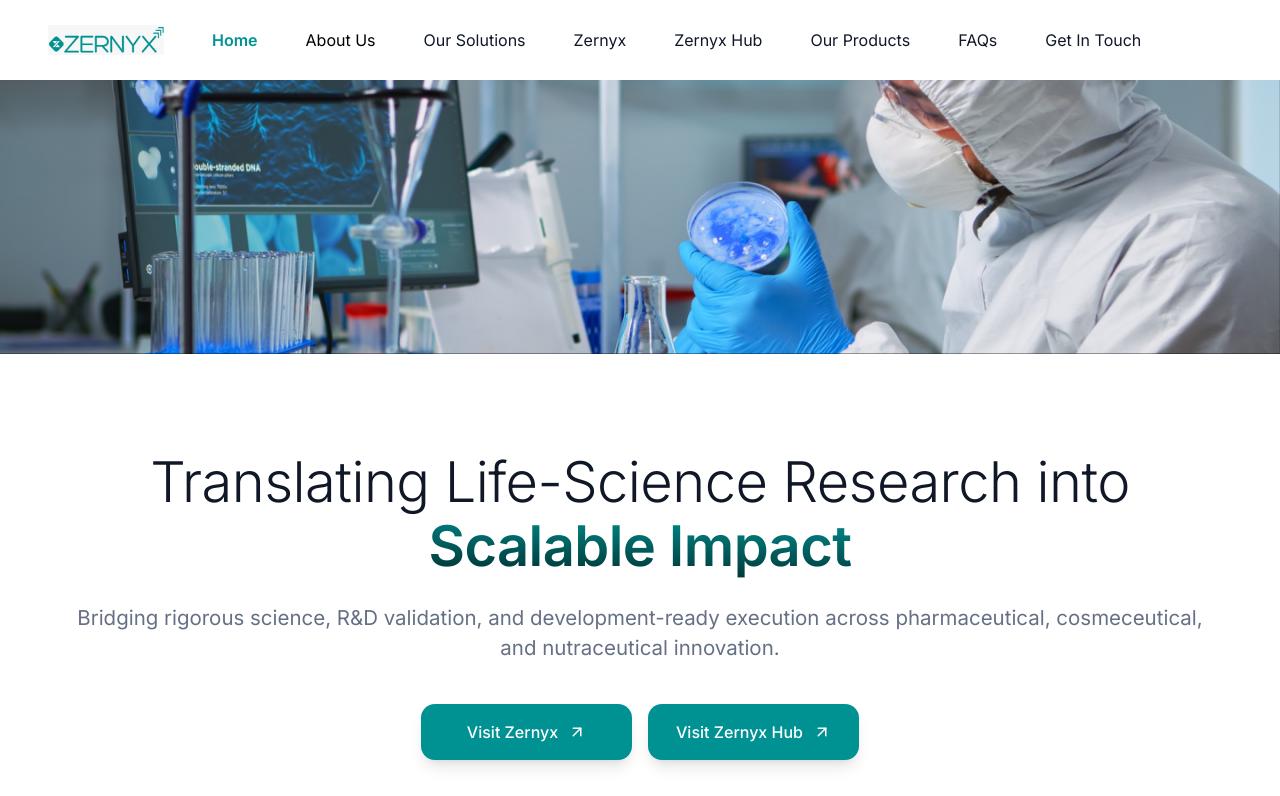
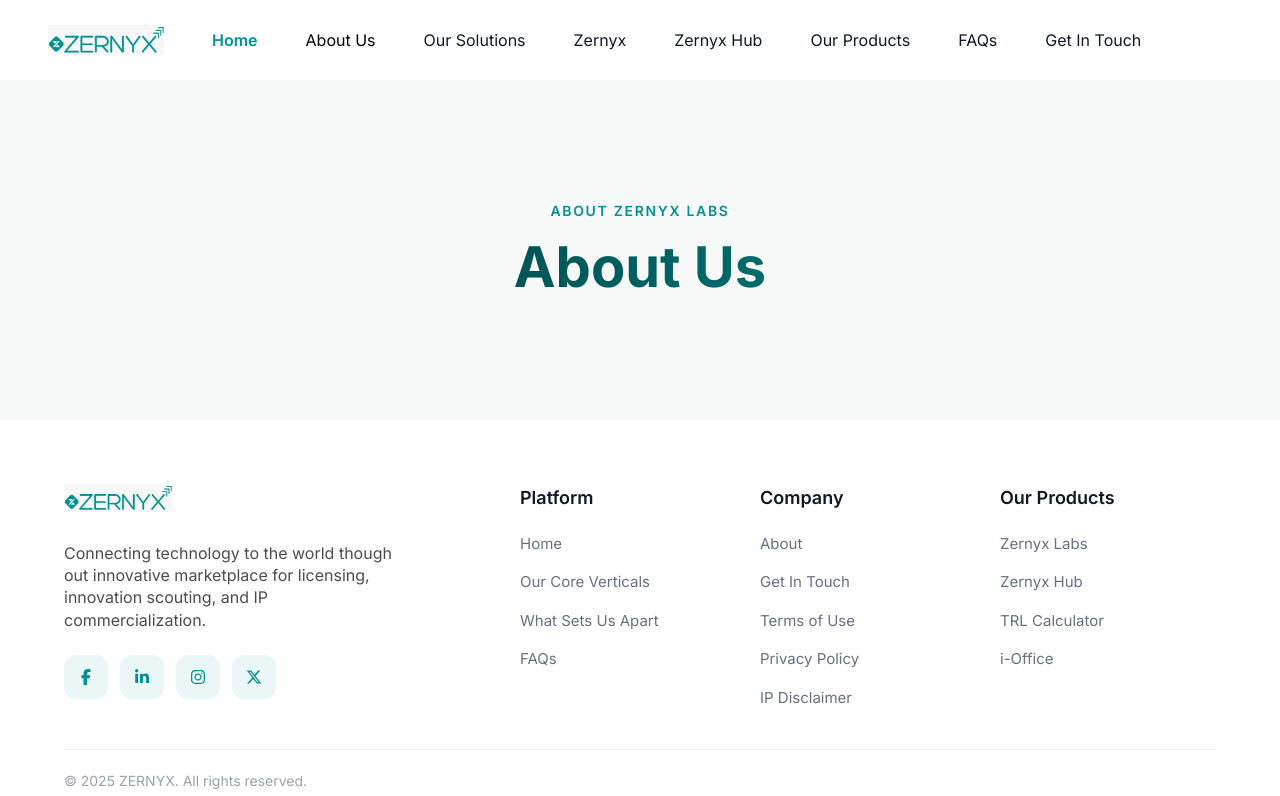
Before and after one commit to Kanishk10k/kvgai_zernyx_labs, a React (Vite) app: page /about in a window 1280 px wide. Shown: the top 796 px of the page. Built offline with nearby package versions, Linux system fonts and the light colour scheme.

Commit message:
new page added

```diff
--- a/package.json
+++ b/package.json
@@ -13,7 +13,8 @@
     "@fontsource/inter": "^5.2.8",
     "react": "^19.2.4",
     "react-dom": "^19.2.4",
-    "react-icons": "^5.6.0"
+    "react-icons": "^5.6.0",
+    "react-router-dom": "^7.14.2"
   },
   "devDependencies": {
     "@eslint/js": "^9.39.4",
--- a/src/App.tsx
+++ b/src/App.tsx
@@ -1,29 +1,6 @@
-import Header from './components/Header/Header'
-import Hero from './components/Hero/Hero'
-import LifeAtZernyx from './components/LifeAtZernyx/LifeAtZernyx'
-import About from './components/About/About'
-import CoreVerticals from './components/CoreVerticals/CoreVerticals'
-import BuiltForValidation from './components/BuiltForValidation/BuiltForValidation'
-import IntegratedApproach from './components/IntegratedApproach/IntegratedApproach'
-import Mission from './components/Mission/Mission'
-import ContactSection from './components/ContactSection/ContactSection'
-import Footer from './components/Footer/Footer'
+import { RouterProvider } from 'react-router-dom'
+import router from './router'
 
 export default function App() {
-  return (
-    <>
-      <Header />
-      <main>
-        <LifeAtZernyx />
-        <Hero />
-        <About />
-        <CoreVerticals />
-        <BuiltForValidation />
-        <IntegratedApproach />
-        <Mission />
-        <ContactSection />
-      </main>
-      <Footer />
-    </>
-  )
+  return <RouterProvider router={router} />
 }
--- a/src/components/Footer/Footer.tsx
+++ b/src/components/Footer/Footer.tsx
@@ -1,3 +1,4 @@
+import { Link } from 'react-router-dom'
 import { FaFacebookF, FaLinkedinIn, FaInstagram, FaXTwitter } from 'react-icons/fa6'
 import Logo from '../Logo'
 import styles from './Footer.module.css'
@@ -6,29 +7,29 @@
   {
     title: 'Platform',
     links: [
-      { label: 'Home', href: '#top' },
-      { label: 'Our Core Verticals', href: '#core-verticals' },
-      { label: 'What Sets Us Apart', href: '#integrated-approach' },
-      { label: 'FAQs', href: '#mission' },
+      { label: 'Home', to: '/' },
+      { label: 'Our Core Verticals', to: '/#core-verticals' },
+      { label: 'What Sets Us Apart', to: '/#integrated-approach' },
+      { label: 'FAQs', to: '/#mission' },
     ],
   },
   {
     title: 'Company',
     links: [
-      { label: 'About', href: '#about' },
-      { label: 'Get In Touch', href: '#contact' },
-      { label: 'Terms of Use', href: '#' },
-      { label: 'Privacy Policy', href: '#' },
-      { label: 'IP Disclaimer', href: '#' },
+      { label: 'About', to: '/about' },
+      { label: 'Get In Touch', to: '/#contact' },
+      { label: 'Terms of Use', to: '#' },
+      { label: 'Privacy Policy', to: '#' },
+      { label: 'IP Disclaimer', to: '#' },
     ],
   },
   {
     title: 'Our Products',
     links: [
-      { label: 'Zernyx Labs', href: '#' },
-      { label: 'Zernyx Hub', href: '#' },
-      { label: 'TRL Calculator', href: '#' },
-      { label: 'i-Office', href: '#' },
+      { label: 'Zernyx Labs', to: '#' },
+      { label: 'Zernyx Hub', to: '#' },
+      { label: 'TRL Calculator', to: '#' },
+      { label: 'i-Office', to: '#' },
     ],
   },
 ]
@@ -73,9 +74,9 @@
               <ul className={styles.linkList}>
                 {col.links.map((link) => (
                   <li key={link.label}>
-                    <a href={link.href} className={styles.link}>
+                    <Link to={link.to} className={styles.link}>
                       {link.label}
-                    </a>
+                    </Link>
                   </li>
                 ))}
               </ul>
--- a/src/components/Header/Header.tsx
+++ b/src/components/Header/Header.tsx
@@ -1,15 +1,23 @@
+import { Link } from 'react-router-dom'
 import Logo from '../Logo'
 import styles from './Header.module.css'
 
-const navItems = [
-  { label: 'Home', href: '#top', active: true },
-  { label: 'About Us', href: '#about', variant: 'aboutUs' as const },
-  { label: 'Our Solutions', href: '#core-verticals' },
-  { label: 'Zernyx', href: '#about' },
-  { label: 'Zernyx Hub', href: '#integrated-approach' },
-  { label: 'Our Products', href: '#core-verticals' },
-  { label: 'FAQs', href: '#mission' },
-  { label: 'Get In Touch', href: '#contact' },
+type NavItem = {
+  label: string
+  to: string
+  active?: boolean
+  variant?: 'aboutUs'
+}
+
+const navItems: NavItem[] = [
+  { label: 'Home', to: '/', active: true },
+  { label: 'About Us', to: '/about', variant: 'aboutUs' },
+  { label: 'Our Solutions', to: '/#core-verticals' },
+  { label: 'Zernyx', to: '/#about' },
+  { label: 'Zernyx Hub', to: '/#integrated-approach' },
+  { label: 'Our Products', to: '/#core-verticals' },
+  { label: 'FAQs', to: '/#mission' },
+  { label: 'Get In Touch', to: '/#contact' },
 ]
 
 export default function Header() {
@@ -21,8 +29,8 @@
           <ul className={styles.navList}>
             {navItems.map((item) => (
               <li key={item.label}>
-                <a
-                  href={item.href}
+                <Link
+                  to={item.to}
                   className={[
                     styles.navLink,
                     item.active ? styles.active : '',
@@ -32,7 +40,7 @@
                     .join(' ')}
                 >
                   {item.label}
-                </a>
+                </Link>
               </li>
             ))}
           </ul>
--- /dev/null
+++ b/src/hooks/useScrollToHash.ts
@@ -0,0 +1,19 @@
+import { useEffect } from 'react'
+import { useLocation } from 'react-router-dom'
+
+export default function useScrollToHash() {
+  const { pathname, hash } = useLocation()
+
+  useEffect(() => {
+    if (!hash) {
+      window.scrollTo({ top: 0, left: 0, behavior: 'auto' })
+      return
+    }
+
+    const id = hash.slice(1)
+    const target = document.getElementById(id)
+    if (target) {
+      target.scrollIntoView({ behavior: 'smooth', block: 'start' })
+    }
+  }, [pathname, hash])
+}
--- /dev/null
+++ b/src/layouts/MainLayout.tsx
@@ -0,0 +1,18 @@
+import { Outlet } from 'react-router-dom'
+import Header from '../components/Header/Header'
+import Footer from '../components/Footer/Footer'
+import useScrollToHash from '../hooks/useScrollToHash'
+
+export default function MainLayout() {
+  useScrollToHash()
+
+  return (
+    <>
+      <Header />
+      <main>
+        <Outlet />
+      </main>
+      <Footer />
+    </>
+  )
+}
--- /dev/null
+++ b/src/pages/AboutPage/AboutPage.module.css
@@ -0,0 +1,38 @@
+.page {
+  display: flex;
+  flex-direction: column;
+}
+
+.placeholder {
+  padding: clamp(64px, 10vw, 120px) 0;
+  background: var(--color-bg-soft, #F0F9F9);
+}
+
+.placeholderInner {
+  display: flex;
+  flex-direction: column;
+  gap: 16px;
+  text-align: center;
+}
+
+.eyebrow {
+  font-size: 14px;
+  font-weight: 600;
+  letter-spacing: 0.12em;
+  text-transform: uppercase;
+  color: var(--color-primary, #009293);
+}
+
+.title {
+  font-size: clamp(32px, 5vw, 56px);
+  font-weight: 700;
+  line-height: 1.1;
+  background: linear-gradient(
+    90deg,
+    var(--color-primary-dark, #002D2D),
+    var(--color-primary, #009293)
+  );
+  -webkit-background-clip: text;
+  background-clip: text;
+  color: transparent;
+}
--- /dev/null
+++ b/src/pages/AboutPage/AboutPage.tsx
@@ -0,0 +1,14 @@
+import styles from './AboutPage.module.css'
+
+export default function AboutPage() {
+  return (
+    <div className={styles.page}>
+      <section className={styles.placeholder} id="about-hero">
+        <div className={`container ${styles.placeholderInner}`}>
+          <span className={styles.eyebrow}>About Zernyx Labs</span>
+          <h1 className={styles.title}>About Us</h1>
+        </div>
+      </section>
+    </div>
+  )
+}
--- /dev/null
+++ b/src/pages/HomePage.tsx
@@ -0,0 +1,23 @@
+import LifeAtZernyx from '../components/LifeAtZernyx/LifeAtZernyx'
+import Hero from '../components/Hero/Hero'
+import About from '../components/About/About'
+import CoreVerticals from '../components/CoreVerticals/CoreVerticals'
+import BuiltForValidation from '../components/BuiltForValidation/BuiltForValidation'
+import IntegratedApproach from '../components/IntegratedApproach/IntegratedApproach'
+import Mission from '../components/Mission/Mission'
+import ContactSection from '../components/ContactSection/ContactSection'
+
+export default function HomePage() {
+  return (
+    <>
+      <LifeAtZernyx />
+      <Hero />
+      <About />
+      <CoreVerticals />
+      <BuiltForValidation />
+      <IntegratedApproach />
+      <Mission />
+      <ContactSection />
+    </>
+  )
+}
--- /dev/null
+++ b/src/router.tsx
@@ -0,0 +1,17 @@
+import { createBrowserRouter } from 'react-router-dom'
+import MainLayout from './layouts/MainLayout'
+import HomePage from './pages/HomePage'
+import AboutPage from './pages/AboutPage/AboutPage'
+
+const router = createBrowserRouter([
+  {
+    path: '/',
+    element: <MainLayout />,
+    children: [
+      { index: true, element: <HomePage /> },
+      { path: 'about', element: <AboutPage /> },
+    ],
+  },
+])
+
+export default router
```
Also changed, not shown: 1 other file (tests, documents, lock files or other folders).
